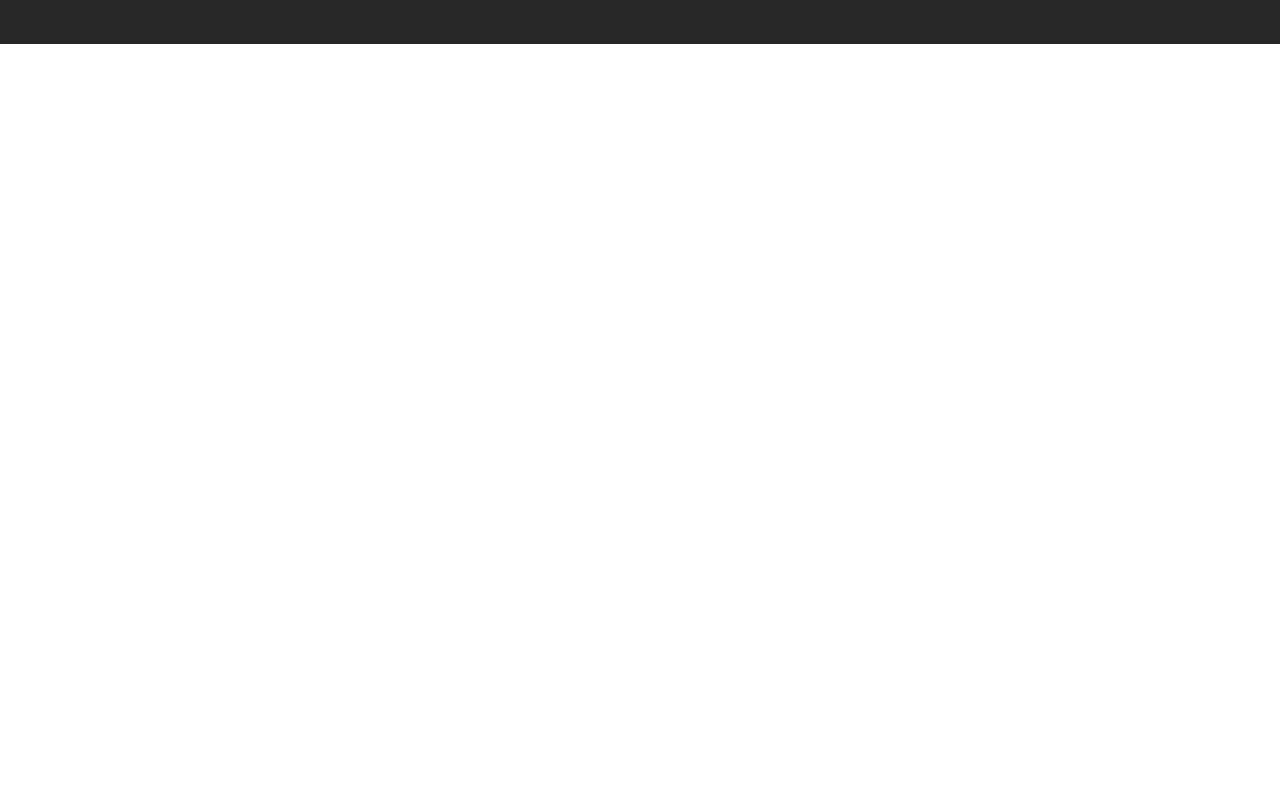
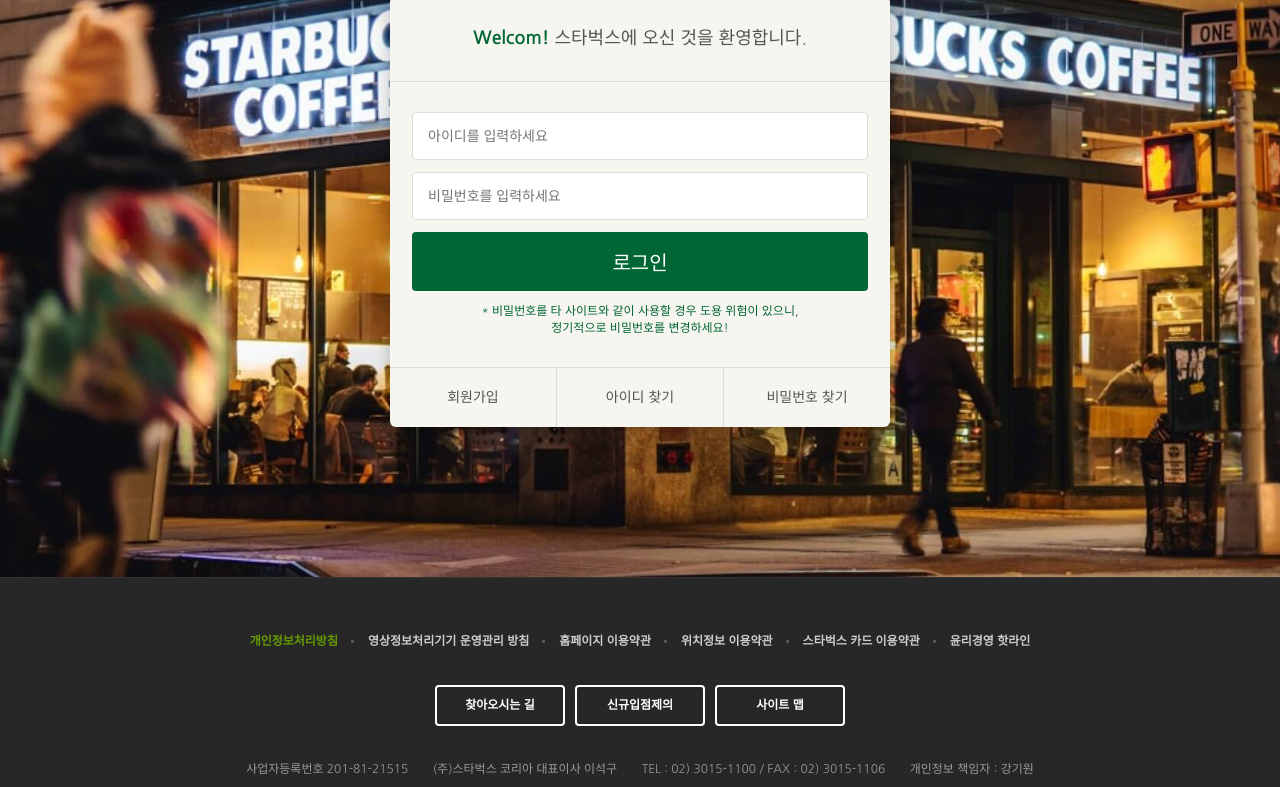
Before and after one commit to sangyeop0529/starbucks, a plain HTML site: page signin/index.html in a window 1280 px wide. Shown: the part 290-1077 px from the top of the page. Before the commit the page ends 800 px from the top, so only its background shows below. Drawn offline with nearby package versions, Linux system fonts and the light colour scheme.

Commit message:
Login Page Complete

```diff
--- /dev/null
+++ b/css/signin.css
@@ -0,0 +1,79 @@
+.signin {
+  margin-top: 120px;
+  padding: 100px 0 150px;
+  background-image: url("../images/signin_bg.jpg");
+  background-repeat: no-repeat;
+  background-position: center;
+  background-attachment: fixed;
+  background-size: cover;
+}
+.signin h1 {
+  color: #fff;
+  font-size: 30px;
+  font-weight: 700;
+  text-align: center;
+  margin-bottom: 24px;
+}
+.signin__card {
+  width: 500px;
+  margin: 0 auto;
+  border-radius: 6px;
+  background-color: #F6F5F0;
+  box-shadow: 2px 2px 20px rgba(0,0,0,.3);
+  color: #555;
+}
+.signin__card h2 {
+  padding: 30px;
+  font-size: 18px;
+  text-align: center;
+  border-bottom: 1px solid #ddd;
+}
+.signin__card h2 strong {
+  font-weight: 700;
+  color: #006633;
+}
+.signin__card form {
+  padding: 30px 22px;
+}
+.signin__card form input {
+  width: 100%;
+  margin-bottom: 12px;
+  padding: 15px;
+  border: 1px solid #ddd;
+  border-radius: 4px;
+  outline: none;
+  box-sizing: border-box;
+  font-size: 14px;
+}
+.signin__card form [type="submit"] {
+  background-color: #006633;
+  border: none;
+  color: #fff;
+  font-size: 20px;
+  cursor: pointer;
+}
+.signin__card form p {
+  font-size: 12px;
+  color: #006633;
+  text-align: center;
+}
+.signin__card .actions {
+  display: flex;
+  border-top: 1px solid #ddd;
+}
+.signin__card .actions a {
+  /* 1 : 1: 1 비율 */
+  flex-grow: 1;
+  flex-basis: 0;
+  text-align: center;
+  padding: 20px;
+  color: #555;
+  font-size: 14px;
+  border-right: 1px solid #ddd;
+}
+.signin__card .actions a:hover {
+  text-decoration: underline;
+}
+.signin__card .actions a:last-child {
+  border-right: none;
+}
--- a/signin/index.html
+++ b/signin/index.html
@@ -32,6 +32,7 @@
   <link href="https://fonts.googleapis.com/css2?family=Material+Icons" rel="stylesheet">
 
   <link rel="stylesheet" href="../css/common.css">
+  <link rel="stylesheet" href="../css/signin.css">
 
   <script defer src="../js/common.js"></script>
 
@@ -372,7 +373,27 @@
   </header>
   <!-- // HEADER -->
 
-  <section class="sign-in"></section>
+  <section class="signin">
+    <h1>로그인</h1>
+    <div class="signin__card">
+      <h2><strong>Welcom!</strong> 스타벅스에 오신 것을 환영합니다.</h2>
+      <!-- Form -->
+      <form>
+        <input type="text" placeholder="아이디를 입력하세요">
+        <input type="password" placeholder="비밀번호를 입력하세요">
+        <input type="submit" value="로그인">
+        <p>
+          * 비밀번호를 타 사이트와 같이 사용할 경우 도용 위험이 있으니,<br>
+          정기적으로 비밀번호를 변경하세요!
+        </p>
+      </form>
+      <div class="actions">
+        <a href="javascript:void(0)">회원가입</a>
+        <a href="javascript:void(0)">아이디 찾기</a>
+        <a href="javascript:void(0)">비밀번호 찾기</a>
+      </div>
+    </div>
+  </section>
 
   <!--FOOTER-->
   <footer>
```
